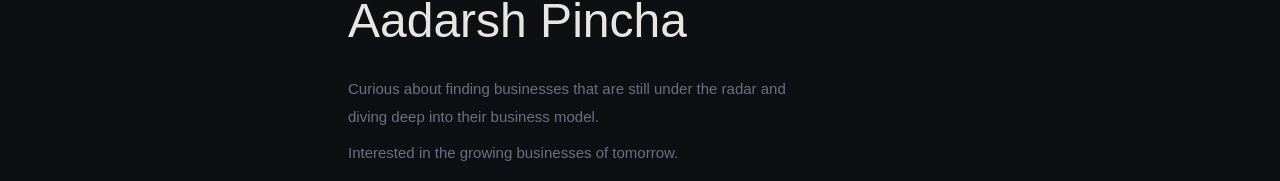
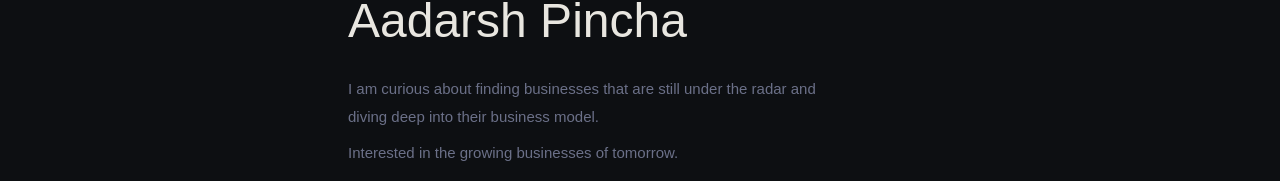
Before and after one commit to aadarshpincha/aadarsh-site, a Next.js app: page / in a window 1280 px wide. Shown: the part 255-436 px from the top of the page. Built offline with nearby package versions, Linux system fonts and the light colour scheme.

Commit message:
final site

```diff
--- a/app/page.tsx
+++ b/app/page.tsx
@@ -7,7 +7,7 @@ export default function Home() {
         <p style={{fontSize:'10px',letterSpacing:'0.15em',textTransform:'uppercase',color:'var(--accent)',marginBottom:'20px',fontFamily:'Bahnschrift, sans-serif'}}>Bangalore</p>
         <h1 style={{fontFamily:'Bahnschrift, sans-serif',fontSize:'clamp(32px,4vw,48px)',fontWeight:300,lineHeight:1.1,marginBottom:'28px',color:'var(--text)'}}>Aadarsh Pincha</h1>
         <p style={{fontSize:'15px',color:'var(--muted)',lineHeight:1.85,maxWidth:'480px',marginBottom:'8px',fontFamily:'Bahnschrift, sans-serif'}}>
-          Curious about finding businesses that are still under the radar and diving deep into their business model.
+          I am curious about finding businesses that are still under the radar and diving deep into their business model.
         </p>
         <p style={{fontSize:'15px',color:'var(--muted)',lineHeight:1.85,maxWidth:'480px',marginBottom:'44px',fontFamily:'Bahnschrift, sans-serif'}}>
           Interested in the growing businesses of tomorrow.
```
